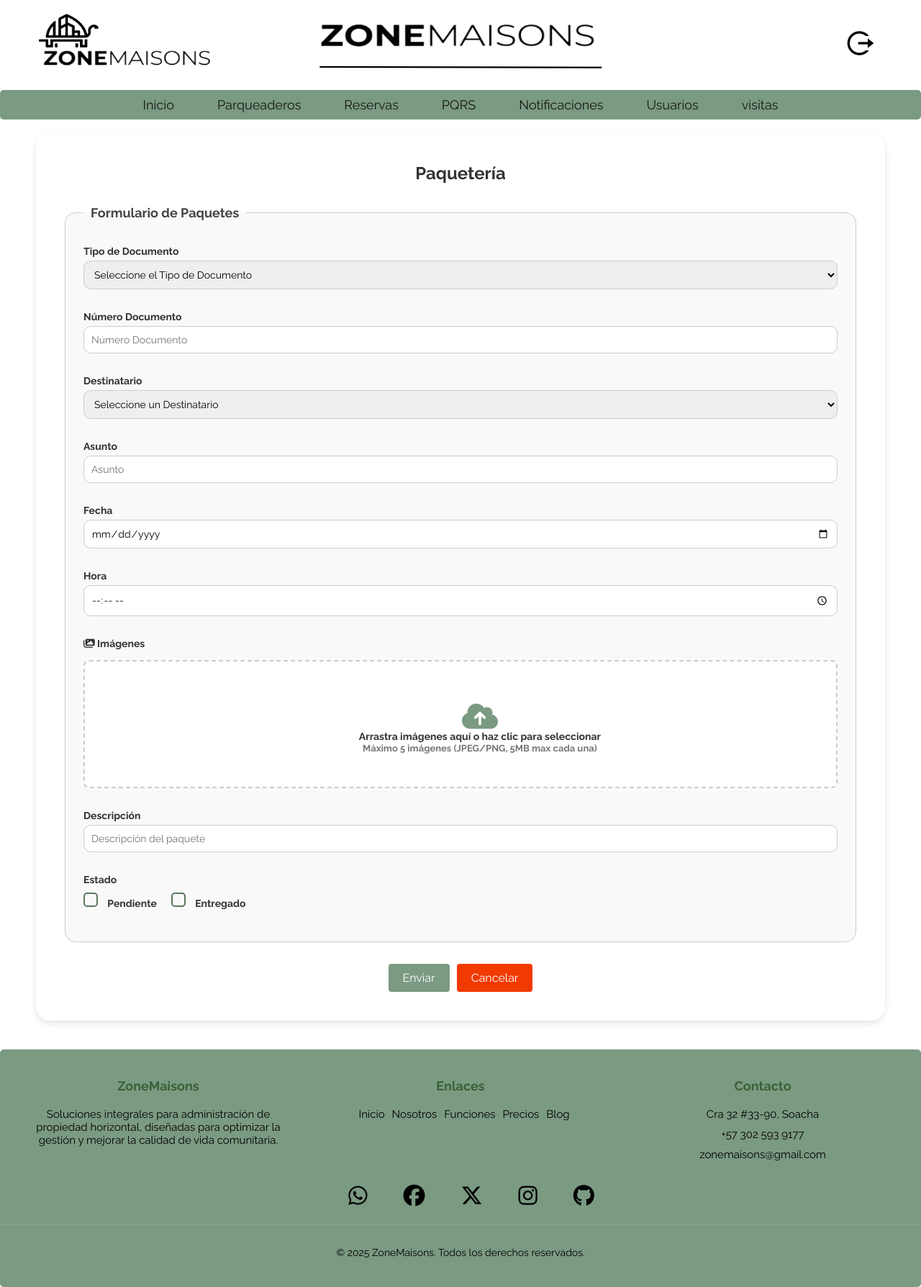
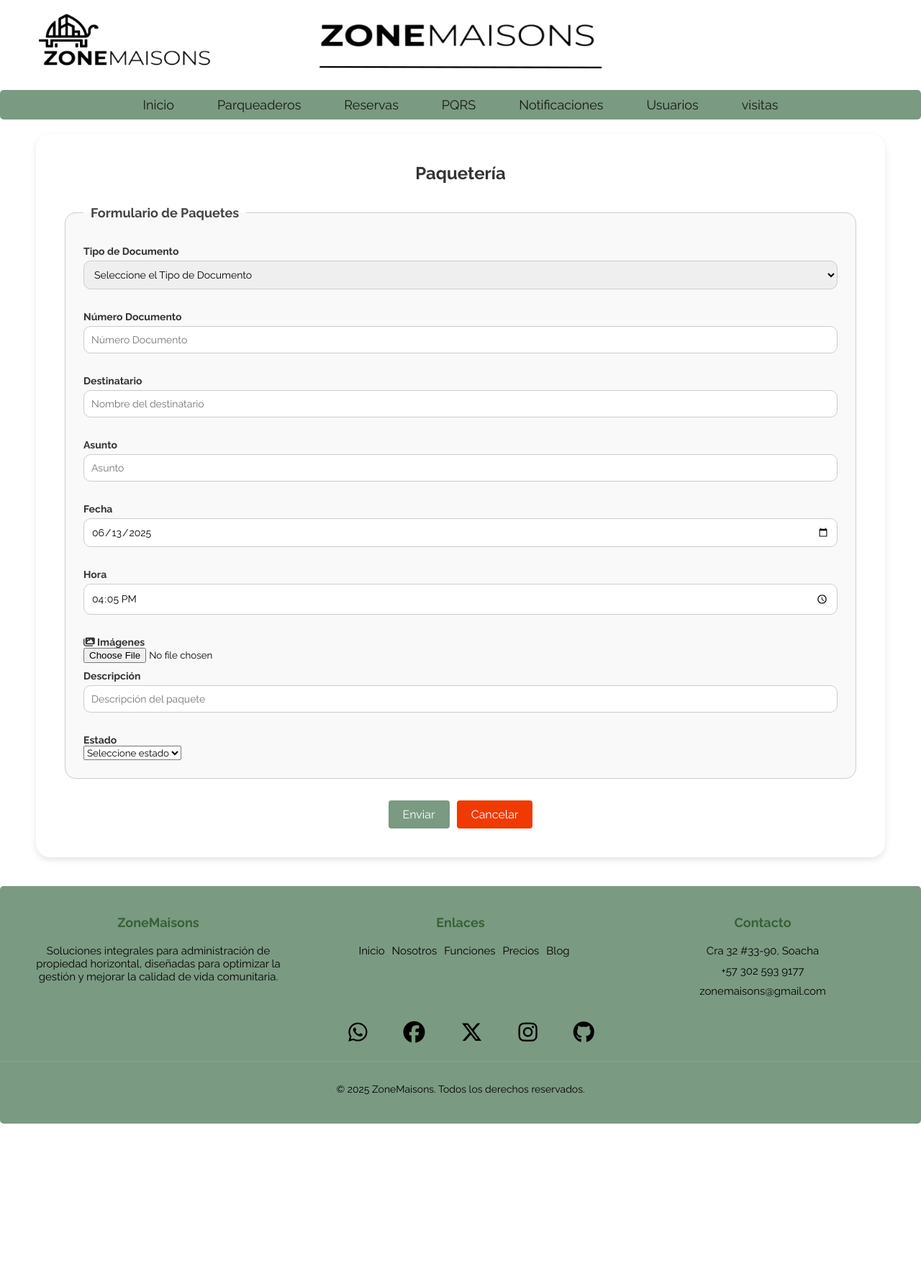
Before and after one commit to 4lecky/ZoneMaison2025, a PHP site: page /views/paquetes.php in a window 1280 px wide. Shown: the whole page at 72% size. After the commit the page ends 1561 px from the top, so only its background shows below. Run offline with PHP 8.4, Linux system fonts and the light colour scheme; data that the repository does not hold is empty; some libraries are stand-ins or nearby versions.

Commit message:
modelo controlador js vista de paquetes (Asly)

```diff
--- a/assets/Js/paquetes.js
+++ b/assets/Js/paquetes.js
@@ -1,62 +1,66 @@
-// Obtener la fecha actual y establecerla
-const hoy = new Date();
-document.getElementById("Fecha").value = hoy.toISOString().split("T")[0];
-
-// Obtener la hora actual y establecerla
-const hora = hoy.toTimeString().slice(0,5); // formato HH:MM
-document.getElementById("Hora").value = hora;
+console.log("📦 JavaScript cargado correctamente");
 
 document.addEventListener('DOMContentLoaded', () => {
-    const enviarBtn = document.querySelector('.Enviar');
-    const cancelarBtn = document.querySelector('.Cancelar');
+  const hoy = new Date();
+  const fechaInput = document.getElementById("fecha");
+  const horaInput = document.getElementById("hora");
 
-    enviarBtn.addEventListener('click', function (e) {
-      e.preventDefault();
+  const numeroDocInput = document.getElementById('numero_doc');
+  const destinatarioInput = document.getElementById('paqu_Destinatario');
+  const inputCedulaOculta = document.getElementById('cedula_oculta');
 
-      const destinatario = document.getElementById('filtrodestinatario').value;
-      const asunto = document.getElementById('Asunto').value.trim();
-      const fecha = document.getElementById('Fecha').value;
-      const hora = document.getElementById('Hora').value;
-      const descripcion = document.getElementById('Descripcion').value.trim();
+  // Buscar nombre desde backend usando AJAX
+  numeroDocInput.addEventListener('input', function () {
+    const cedula = this.value.trim();
 
-      if (!destinatario || destinatario === 'Seleccione un Destinatario') {
-        alert('Por favor selecciona un destinatario.');
-        return;
-      }
+    if (cedula.length >= 5) {
+      fetch(`../controller/buscar_usuario.php?cedula=${encodeURIComponent(cedula)}`)
+        .then(response => response.json())
+        .then(data => {
+          if (data.nombre) {
+            destinatarioInput.value = data.nombre;
+            if (inputCedulaOculta) inputCedulaOculta.value = cedula;
+          } else {
+            destinatarioInput.value = '';
+            if (inputCedulaOculta) inputCedulaOculta.value = '';
+          }
+        })
+        .catch(err => {
+          console.error('Error al consultar el usuario:', err);
+          destinatarioInput.value = '';
+          if (inputCedulaOculta) inputCedulaOculta.value = '';
+        });
+    } else {
+      destinatarioInput.value = '';
+      if (inputCedulaOculta) inputCedulaOculta.value = '';
+    }
+  });
 
-      if (asunto.length < 5) {
-        alert('El asunto debe tener al menos 5 caracteres.');
-        return;
-      }
+  if (fechaInput) fechaInput.value = hoy.toISOString().split("T")[0];
+  if (horaInput) horaInput.value = hoy.toTimeString().slice(0, 5); // HH:MM
 
-      if (!fecha) {
-        alert('Por favor selecciona una fecha.');
-        return;
-      }
+  const enviarBtn = document.querySelector('.Enviar');
+  const formulario = document.querySelector('form');
 
-      if (!hora) {
-        alert('Por favor selecciona una hora.');
-        return;
-      }
+  enviarBtn.addEventListener('click', function (e) {
+    const tipo_doc = document.querySelector('[name="tipo_doc"]').value;
+    const numero_doc = numeroDocInput.value.trim();
+    const destinatario = destinatarioInput.value;
+    const asunto = document.querySelector('[name="asunto"]').value.trim();
+    const fecha = fechaInput.value;
+    const hora = horaInput.value;
+    const descripcion = document.querySelector('[name="descripcion"]').value.trim();
+    const estado = document.querySelector('[name="estado"]').value;
 
-      if (!descripcion.includes('Atentamente')) {
-        alert('Asegúrate de incluir toda la información en la descripción.');
-        return;
-      }
+    if (!tipo_doc) return alert('Por favor seleccione el tipo de documento.');
+    if (!numero_doc || isNaN(numero_doc)) return alert('Número de documento inválido.');
+    if (!destinatario) return alert('Selecciona un destinatario válido.');
+    if (asunto.length < 5) return alert('El asunto debe tener al menos 5 caracteres.');
+    if (!fecha) return alert('Selecciona una fecha.');
+    if (!hora) return alert('Selecciona una hora.');
+    if (!descripcion) return alert('Incluye una descripción.');
+    if (!estado) return alert('Selecciona el estado.');
 
-      alert('¡Formulario enviado correctamente!');
-      // Aquí podrías enviar los datos al servidor
-    });
-
-    cancelarBtn.addEventListener('click', function (e) {
-      e.preventDefault();
-      if (confirm('¿Estás seguro de que quieres cancelar? Esto limpiará el formulario.')) {
-        document.getElementById('filtrodestinatario').value = '';
-        document.getElementById('Asunto').value = '';
-        document.getElementById('Fecha').value = '';
-        document.getElementById('Hora').value = '';
-        document.getElementById('Descripcion').value = '';
-        document.getElementById('archivo').value = '';
-      }
-    });
+    formulario.submit();
   });
+});
--- a/config/baseZonemainsons.SQL
+++ b/config/baseZonemainsons.SQL
@@ -69,9 +69,10 @@ CREATE TABLE IF NOT EXISTS tbl_reserva (
 );
 
 
-CREATE TABLE IF NOT EXISTS tbl_paquetes (Paqu_Id INT AUTO_INCREMENT,
-    Paqu_TipoDoc enum('C.C', 'T.I') NOT NULL,
+CREATE TABLE IF NOT EXISTS tbl_paquetes (paqu_Id INT AUTO_INCREMENT,
+    paqu_TipoDoc enum('C.C', 'T.I') NOT NULL,
     paqu_usuario_cedula INTEGER (10) NOT null,
+    paqu_Destinatario VARCHAR (60) NOT null,
     paqu_Asunto text NOT null,
     paqu_FechaLlegada DATE NOT null,
     paqu_Hora time NOT null,
--- a/views/paquetes.php
+++ b/views/paquetes.php
@@ -1,18 +1,19 @@
 <?php
 session_start();
-require_once "./Layout/header.php"
+$pdo = require_once "../config/db.php";
+require_once "./Layout/header.php";
 
+// Obtener los usuarios
+$stmt = $pdo->query("SELECT usu_nombre_completo, usu_cedula FROM tbl_usuario");
+$usuarios = $stmt->fetchAll(PDO::FETCH_ASSOC);
 ?>
 
 <!DOCTYPE html>
 <html lang="es">
-
 <head>
   <meta charset="UTF-8" />
   <meta name="viewport" content="width=device-width, initial-scale=1.0" />
-  <title>ZONEMAISONS - vigilante</title>
-  <link href="https://cdn.jsdelivr.net/npm/remixicon@3.5.0/fonts/remixicon.css" rel="stylesheet">
-
+  <title>ZONEMAISONS - Paquetería</title>
   <link rel="stylesheet" href="../assets/Css/globals.css" />
   <link rel="stylesheet" href="../assets/Css/Layout/header.css" />
   <link rel="stylesheet" href="../assets/Css/Layout/footer.css" />
@@ -20,97 +21,61 @@ require_once "./Layout/header.php"
 </head>
 
 <body>
-
   <main>
     <section class="principal-page">
       <h2>Paquetería</h2>
 
-      <!-- <form action="procesarFormulario.php" method="POST" class="formulario-registro"> -->
+      <form action="../controller/paquetesController.php" method="POST" enctype="multipart/form-data" class="paquetes">
         <fieldset>
           <legend>Formulario de Paquetes</legend>
-        <!-- Destinatario cc -->
 
           <label>Tipo de Documento</label>
-        <select class="form-control" type="text" name="tipo_doc" placeholder="Tipo Doc" required>
-          <option selected="">Seleccione el Tipo de Documento</option>
+          <select class="form-control" name="tipo_doc" id="tipo_doc" required>
+            <option value="">Seleccione el Tipo de Documento</option>
             <option value="C.C.">C.C.</option>
-          <option value="Otro">Otro</option>
+            <option value="Otro">C.E.</option>
           </select>
 
           <label>Número Documento</label>
-        <input type="text" class="form-control" name="numero_doc" placeholder="Número Documento" required />
+          <input type="text" class="form-control" name="numero_doc" id="numero_doc" placeholder="Número Documento" required />
+          <input type="hidden" name="paqu_usuario_cedula" id="cedula_oculta">
 
-        <!-- Destinatario -->
           <label>Destinatario</label>
-        <select class="form-control" type="text" name="destinatario" id="destinatario">
-          <option selected="">Seleccione un Destinatario</option>
-          <option value="Juan Perez">Juan Perez</option>
-          <option value="Luis Rodriguez">Luis Rodriguez</option>
-          <option value="Maria Lopez">Maria Lopez</option>
-          <option value="Carlos Perez">Carlos Perez</option>
+          <input type="text" name="paqu_Destinatario" id="paqu_Destinatario" class="form-control" placeholder="Nombre del destinatario" readonly required />
+
+          <label>Asunto</label>
+          <input type="text" class="form-control" name="asunto" id="asunto" placeholder="Asunto" />
+
+          <label>Fecha</label>
+          <input type="date" class="form-control" name="fecha" id="fecha" />
+
+          <label>Hora</label>
+          <input type="time" class="form-control" name="hora" id="hora" />
+
+          <label><i class="fas fa-images"></i> Imágenes</label>
+          <input type="file" name="zone-images" accept="image/*" />
+
+          <label>Descripción</label>
+          <input type="text" class="form-control" name="descripcion" placeholder="Descripción del paquete" />
+
+          <label>Estado</label>
+          <select name="estado" id="estado" required>
+            <option value="">Seleccione estado</option>
+            <option value="Pendiente">Pendiente</option>
+            <option value="Entregado">Entregado</option>
           </select>
-
-        <!-- Asunto -->
-        <label>Asunto</label>
-        <input type="text" class="form-control" placeholder="Asunto" id="asunto" />
-
-        <!-- Fecha -->
-        <label>Fecha</label>
-        <input type="date" class="form-control" id="fecha" />
-
-        <!-- Hora -->
-        <label>Hora</label>
-        <input type="time" class="form-control" id="hora" />
-
-        <!-- Imagen -->
-        <div class="imagen">
-          <label><i class="fas fa-images"></i> Imágenes</label>
-          <div class="image-upload-container">
-            <div class="image-upload-box">
-              <input type="file" id="zone-images" name="zone-images" accept="image/*" multiple class="hidden-upload">
-              <label for="zone-images" class="upload-label">
-                <i class="fas fa-cloud-upload-alt"></i>
-                <span>Arrastra imágenes aquí o haz clic para seleccionar</span>
-                <span class="upload-hint">Máximo 5 imágenes (JPEG/PNG, 5MB max cada una)</span>
-              </label>
-            </div>
-            <div id="image-preview" class="image-preview-grid">
-              <!-- Las imágenes seleccionadas aparecerán aquí -->
-            </div>
-          </div>
-        </div>
-
-        <!-- Descripción -->
-        <label>Descripción</label>
-        <input type="text" class="form-control" placeholder="Descripción del paquete" name="descripcion" id="descripcion">
-
-        <!--  Estado -->
-        <label>Estado</label>
-        <div class="cyberpunk-checkbox-group">
-          <label class="cyberpunk-checkbox-label">
-            <input type="checkbox" class="cyberpunk-checkbox">
-            Pendiente
-          </label>
-          <label class="cyberpunk-checkbox-label">
-            <input type="checkbox" class="cyberpunk-checkbox">
-            Entregado
-          </label>
-          </label>
-        </div>
         </fieldset>
 
-      <!-- Botones -->
         <div style="display: flex; justify-content: center; gap: 10px;">
-        <button class="Enviar">Enviar</button>
-        <button class="Cancelar">Cancelar</button>
+          <button type="submit" class="Enviar">Enviar</button>
+          <button type="reset" class="Cancelar">Cancelar</button>
         </div>
+      </form>
+    </section>
+  </main>
 
-  </main>
   <script src="../assets/js/paquetes.js"></script>
 
-  <?php
-  require_once "./Layout/footer.php"
-  ?>
+  <?php require_once "./Layout/footer.php"; ?>
 </body>
-
 </html>
```
Also changed, not shown: controller/buscar_usuario.php (added, +22 -0 lines), controller/paquetesController.php (+21 -34 lines), models/paquetesModel.php (+18 -21 lines). Lines whose indentation alone changed are shown as unchanged.
